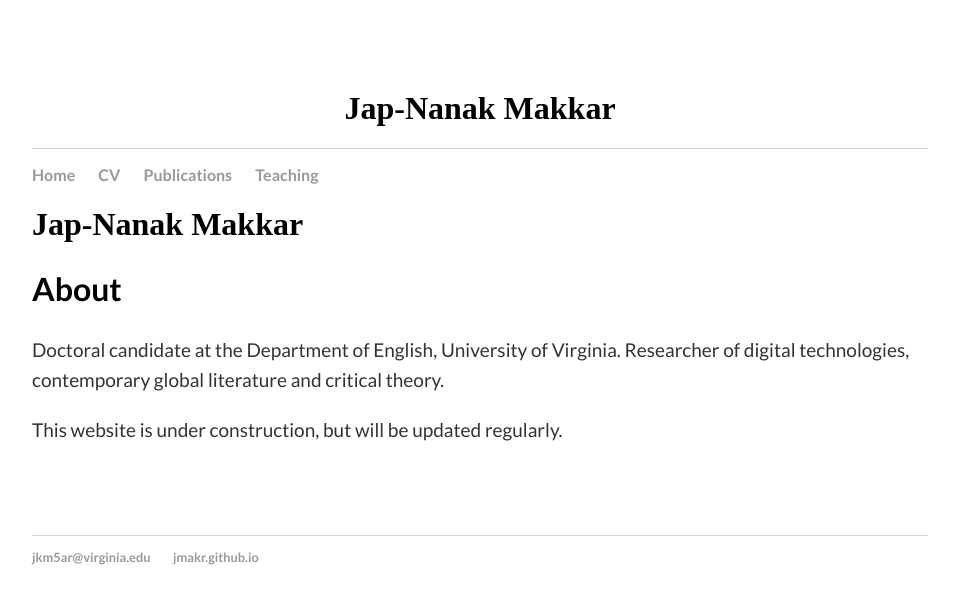
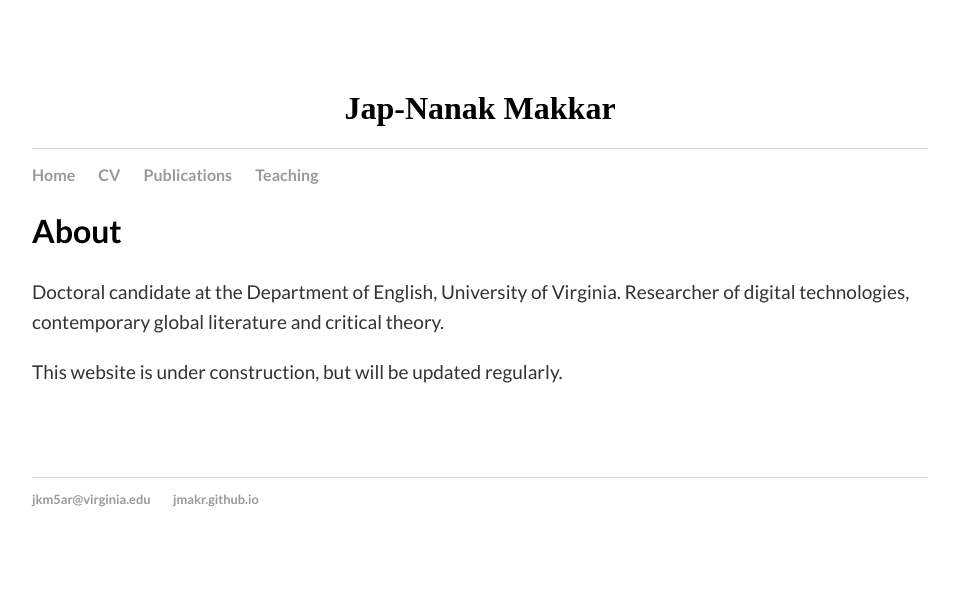
Before and after one commit to jmakr/jmakr.github.io, a Jekyll site: the page built from index.html, in a window 1280 px wide. Shown: the top 604 px of the page, without its empty margins (160-1119 px from the left). Built offline with Jekyll 4.4.1, drawn with Linux system fonts in a browser that asks for light colours.

Commit message:
Update index.html

```diff
--- a/index.html
+++ b/index.html
@@ -4,7 +4,7 @@ title: Jap-Nanak Makkar
 ---
 
 <div class="blurb">
-	<h1>Jap-Nanak Makkar</h1>
+
 	<h2>About</h2>
 
 
```
